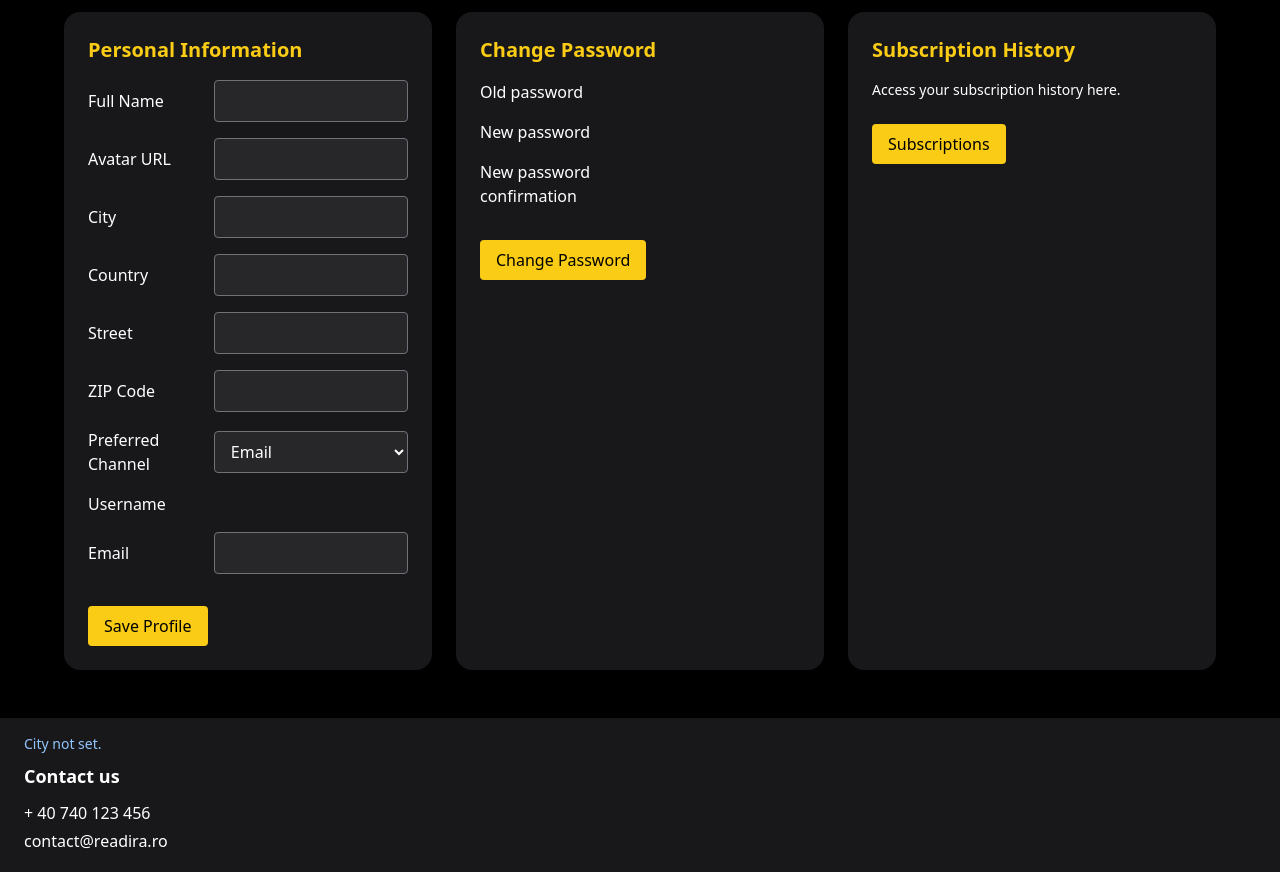
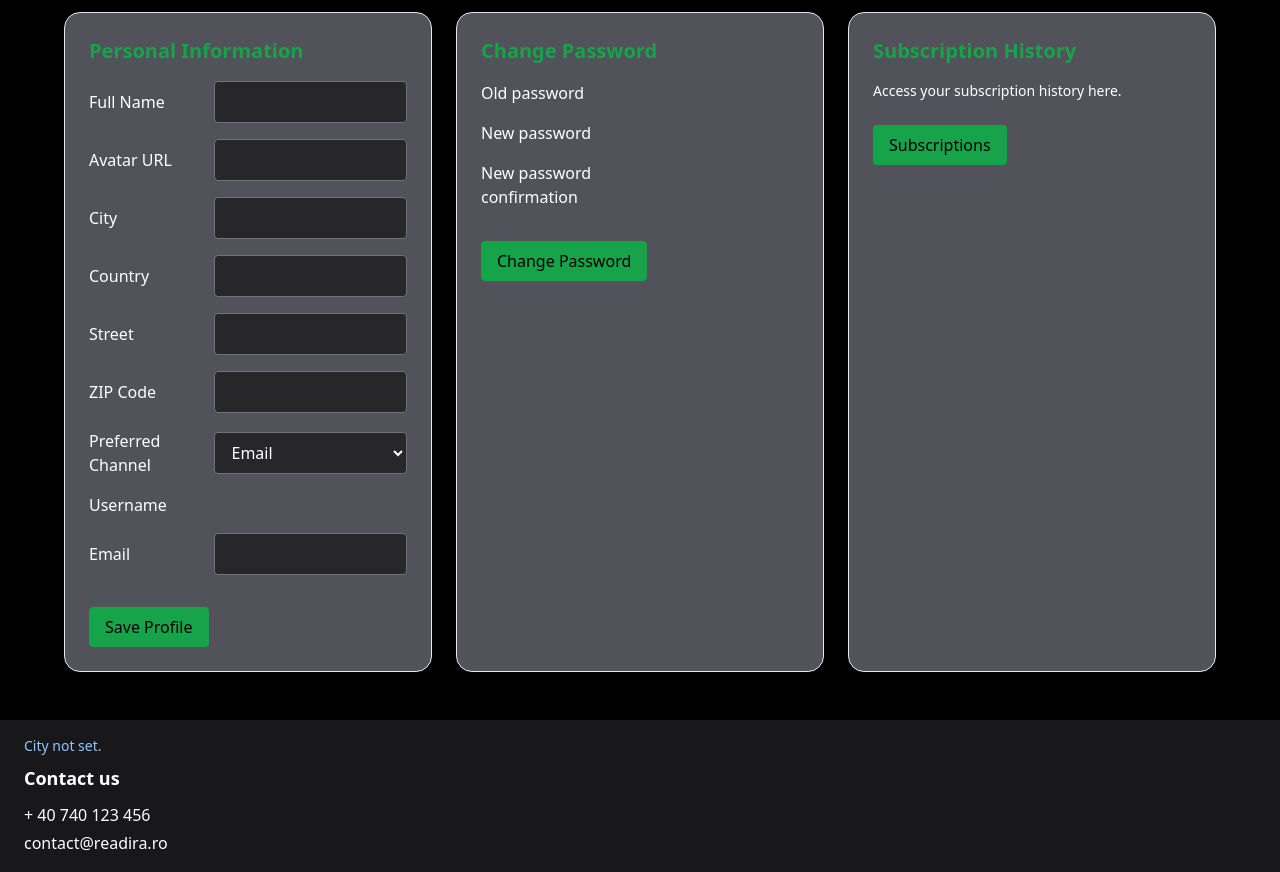
Before and after one commit to Marina-Trifan/online_library, a Django app: template readira/user_account/templates/user_account/profile.html in a window 1280 px wide. Shown: the part 60-932 px from the top of the page. Before the commit the page ends 909 px from the top, so only its background shows below. Run offline with Django 5.2, Linux system fonts and the light colour scheme; the template is opened without the code that fills it: values that come from a table or form of the project are taken from there, others are empty; some libraries are stand-ins or nearby versions.

Commit message:
Templates updated

```diff
--- a/readira/library/templates/reading_materials/list.html
+++ b/readira/library/templates/reading_materials/list.html
@@ -21,12 +21,6 @@
           <!-- Price and Buy button -->
           <div class="flex items-center justify-center mt-3 space-x-3 flex-shrink-0">
             <p class="text-lg text-orange-600 font-semibold">Price: {{ reading_material.price }} €</p>
-            <form method="post" action="">
-              {% csrf_token %}
-              <button type="submit" class="bg-orange-400 text-black px-3 py-1 rounded hover:bg-orange-600 text-sm">
-                Details
-              </button>
-            </form>
           </div>
 
         {% else %}
--- a/readira/user_account/templates/user_account/profile.html
+++ b/readira/user_account/templates/user_account/profile.html
@@ -6,8 +6,8 @@
   <div class="max-w-6xl mx-auto grid grid-cols-1 md:grid-cols-3 gap-6">
 
     <!-- Personal Info Card -->
-    <div class="bg-zinc-100 dark:bg-zinc-900 p-6 rounded-2xl shadow flex flex-col">
-      <h2 class="text-xl font-bold mb-4 text-yellow-500 dark:text-yellow-400">{% trans "Personal Information" %}</h2>
+    <div class="border border-gray-600 bg-zinc-200 dark:border-gray-200 dark:bg-zinc-600 p-6 rounded-2xl shadow flex flex-col">
+      <h2 class="text-xl font-bold mb-4 text-green-800 dark:text-green-600">{% trans "Personal Information" %}</h2>
       <form method="post">
         {% csrf_token %}
         <div class="mb-4 flex items-center gap-4">
@@ -46,15 +46,15 @@
           <label for="{{ profile_form.email.id_for_label }}" class="w-48 font-medium">{% trans "Email" %}</label>
           {{ profile_form.email | add_class:"w-full rounded border border-zinc-400 dark:border-zinc-500 bg-white dark:bg-zinc-800 text-black dark:text-white px-3 py-2" }}
         </div>
-        <button type="submit" name="save_profile" class="mt-4 bg-yellow-400 text-black py-2 px-4 rounded hover:bg-yellow-300">
+        <button type="submit" name="save_profile" class="mt-4 bg-green-600 text-black py-2 px-4 rounded hover:bg-yellow-300">
           {% trans "Save Profile" %}
         </button>
         </form>
     </div>
 
     <!-- Change Password Card -->
-    <div class="bg-zinc-100 dark:bg-zinc-900 p-6 rounded-2xl shadow flex flex-col">
-      <h2 class="text-xl font-bold mb-4 text-yellow-500 dark:text-yellow-400">{% trans "Change Password" %}</h2>
+    <div class="border border-gray-600 bg-zinc-200 dark:border-gray-200 dark:bg-zinc-600 p-6 rounded-2xl shadow flex flex-col">
+      <h2 class="text-xl font-bold mb-4 text-green-800 dark:text-green-600">{% trans "Change Password" %}</h2>
       <form method="post">
         {% csrf_token %}
         <div class="mb-4 flex items-center gap-4">
@@ -69,18 +69,18 @@
           <label for="{{ password_form.new_password2.id_for_label }}" class="w-48 font-medium">{% trans "New password confirmation" %}</label>
           {{ password_form.new_password2|add_class:"w-full rounded border border-zinc-400 dark:border-zinc-500 bg-white dark:bg-zinc-800 text-black dark:text-white px-3 py-2" }}
         </div>
-        <button type="submit" name="change_password" class="mt-4 bg-yellow-400 text-black py-2 px-4 rounded hover:bg-yellow-300">
+        <button type="submit" name="change_password" class="mt-4 bg-green-600 text-black py-2 px-4 rounded hover:bg-yellow-300">
           {% trans "Change Password" %}
         </button>
         </form>
     </div>
 
     <!-- Subscription -->
-    <div class="bg-zinc-100 dark:bg-zinc-900 p-6 rounded-2xl shadow flex flex-col justify-between">
+    <div class="border border-gray-600 bg-zinc-200 dark:border-gray-200 dark:bg-zinc-600 p-6 rounded-2xl shadow flex flex-col justify-between">
       <div>
-        <h2 class="text-xl font-bold mb-4 text-yellow-500 dark:text-yellow-400">{% trans "Subscription History" %}</h2>
+        <h2 class="text-xl font-bold mb-4 text-green-800 dark:text-green-600">{% trans "Subscription History" %}</h2>
         <p class="text-sm mb-6">{% trans "Access your subscription history here." %}</p>
-        <a href="" class="bg-yellow-400 text-black py-2 px-4 rounded hover:bg-yellow-300 inline-block mb-6">
+        <a href="" class="bg-green-600 text-black py-2 px-4 rounded hover:bg-yellow-300 inline-block mb-6">
           {% trans "Subscriptions" %}
         </a>
       </div>
```
Also changed, not shown: readira/library/templates/authors/details.html (+6 -6 lines), readira/library/templates/reading_materials/details.html (+10 -10 lines).
